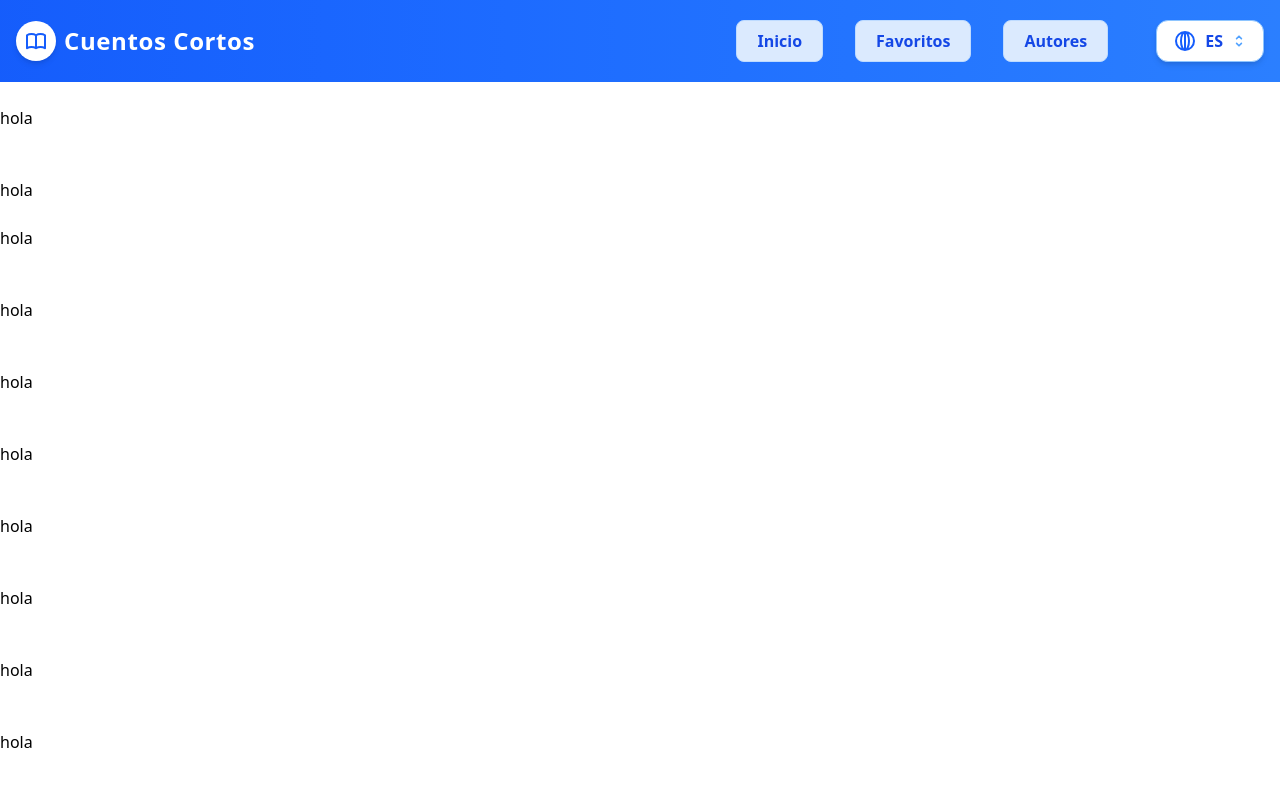
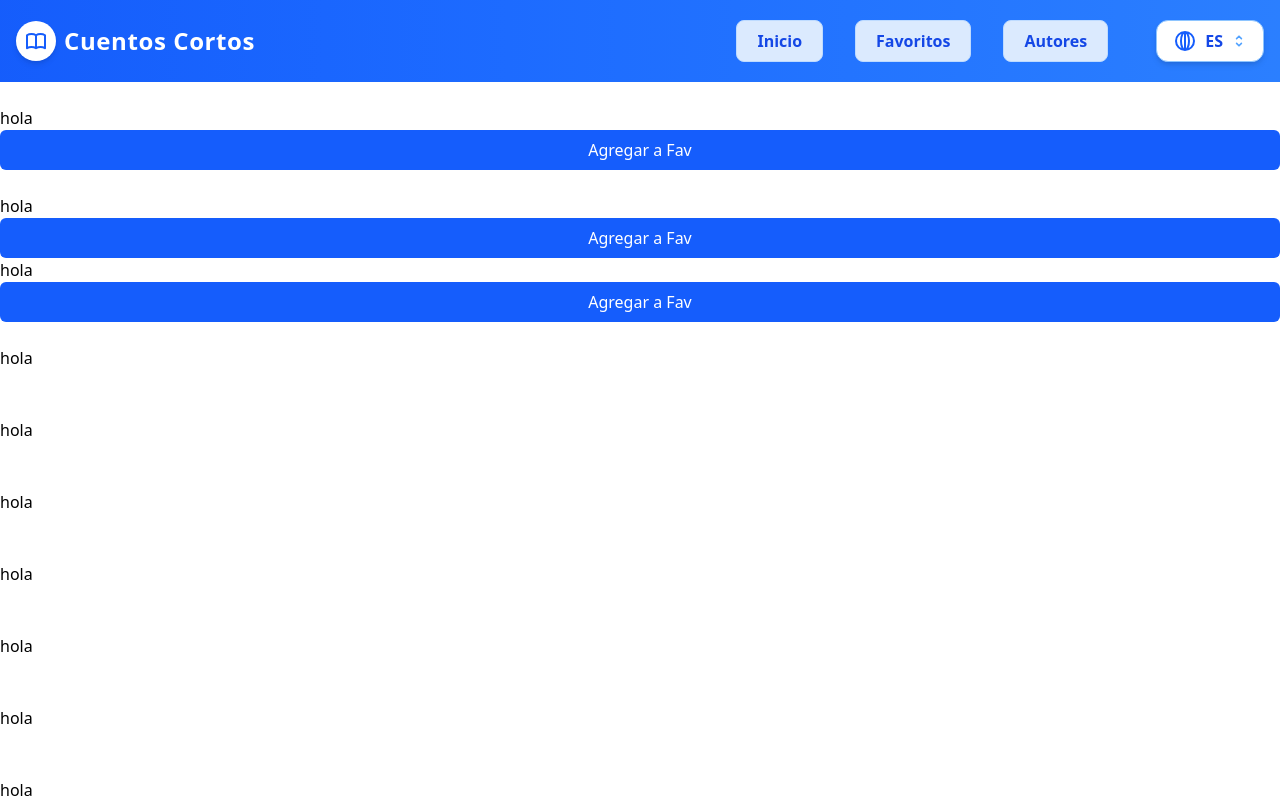
Before and after one commit to enzomolina10/tp-react-tailwind, a React (Vite) app: page / in a window 1280 px wide. Shown: the top 800 px of the page. Built offline with nearby package versions, Linux system fonts and the light colour scheme.

Commit message:
favoritos pa

```diff
--- a/src/Pages/Favorites/Favorites.jsx
+++ b/src/Pages/Favorites/Favorites.jsx
@@ -1,10 +1,9 @@
-import React from "react";
+import React, { useState, useEffect } from "react";
 import Button from "../../Components/Button/Button";
-import { Navigate, useNavigate } from "react-router";
+import { useNavigate } from "react-router";
 import Header from "../../Components/Header/Header";
 import Footer from "../../Components/Footer/Footer";
 import { useTranslation } from "react-i18next";
-
 
 const Favorites = () => {
   const { t } = useTranslation();
@@ -12,13 +11,44 @@ const Favorites = () => {
   const navegaAHome = () => {
     navegate("/");
   };
+
+  const [cuentosFavoritos, setCuentosFavoritos] = useState([]);
+
+  useEffect(() => {
+    const favoritosGuardados = localStorage.getItem("cuentosFavoritos");
+    if (favoritosGuardados) {
+      setCuentosFavoritos(JSON.parse(favoritosGuardados));
+    }
+  }, []);
+
   return (
     <div>
       <Header />
-      <h1> Esta es la pagina de Favorites</h1>
+      <h1>Esta es la página de Favorites</h1>
+
+      {cuentosFavoritos.length === 0 ? (
+        <p>No hay cuentos en favoritos.</p>
+      ) : (
+        <div>
+          {cuentosFavoritos.map((cuento) => (
+            <div key={cuento.id} style={{ border: "1px solid #ccc", margin: "10px", padding: "10px" }}>
+              <h3>{cuento.nombre}</h3>
+              <p>{cuento.autor}</p>
+            </div>
+          ))}
+        </div>
+      )}
+      <Button
+        text="Limpiar favoritos"
+        onClick={() => {
+          localStorage.removeItem("cuentosFavoritos");
+          setCuentosFavoritos([]);
+        }}
+      />
       <Button text={t("footer.comeBack")} onClick={navegaAHome} />
       <Footer />
     </div>
   );
 };
+
 export default Favorites;
--- a/src/Pages/Home/Home.jsx
+++ b/src/Pages/Home/Home.jsx
@@ -1,4 +1,4 @@
-import React from "react";
+import React, { useState } from "react";
 import { useEffect } from "react";
 import { useTranslation } from "react-i18next";
 
@@ -37,17 +37,76 @@ function Home() {
 
   const { t } = useTranslation();
 
+
+  const [cuentosFavoritos,setCuentosFavoritos]=useState([]);
+
+  // Cargar cuentos desde LocalStorage
+  useEffect(() => {
+    const cuentosGuardados = localStorage.getItem("cuentosFavoritos");
+    if (cuentosGuardados) {
+      setCuentosFavoritos(JSON.parse(cuentosGuardados));
+    }
+  }, []);
+
+  const agregarCuentoFavorito = (cuentoFavSeleccionado) => {
+    const yaExiste = cuentosFavoritos.some(
+      (cuento) => cuento.id === cuentoFavSeleccionado.id
+    );
+
+    if (!yaExiste) {
+      const nuevosFavoritos = [...cuentosFavoritos, cuentoFavSeleccionado];
+      setCuentosFavoritos(nuevosFavoritos);
+      localStorage.setItem("cuentosFavoritos", JSON.stringify(nuevosFavoritos));
+
+      // para verificar que se cuardo
+      console.log("Cuento agregado a favoritos:", cuentoFavSeleccionado);
+      console.log("Nuevo array en localStorage:", nuevosFavoritos);
+    } else {
+      console.log("El cuento ya estaba en favoritos:", cuentoFavSeleccionado);
+    }
+  };
+
   return (
     <div>
       <Header />
       <div className="probarStickyHeader">
         <br />
         <p>hola</p>
+        <Button
+          onClick={() =>
+            agregarCuentoFavorito({
+              id: 1,
+              nombre: "Tutancamon",
+              autor: "Ramon",
+            })
+          }
+          text="Agregar a Fav"
+        />
         <br />
         <br />
         <p>hola</p>
+        <Button
+          onClick={() =>
+            agregarCuentoFavorito({
+              id: 2,
+              nombre: "Transofmers",
+              autor: "Eldiablo",
+            })
+          }
+          text="Agregar a Fav"
+        />
         <br />
         <p>hola</p>
+        <Button
+          onClick={() =>
+            agregarCuentoFavorito({
+              id: 3,
+              nombre: "Fast y furioso",
+              autor: "La familia",
+            })
+          }
+          text="Agregar a Fav"
+        />
         <br />
         <br />
         <p>hola</p>
```
